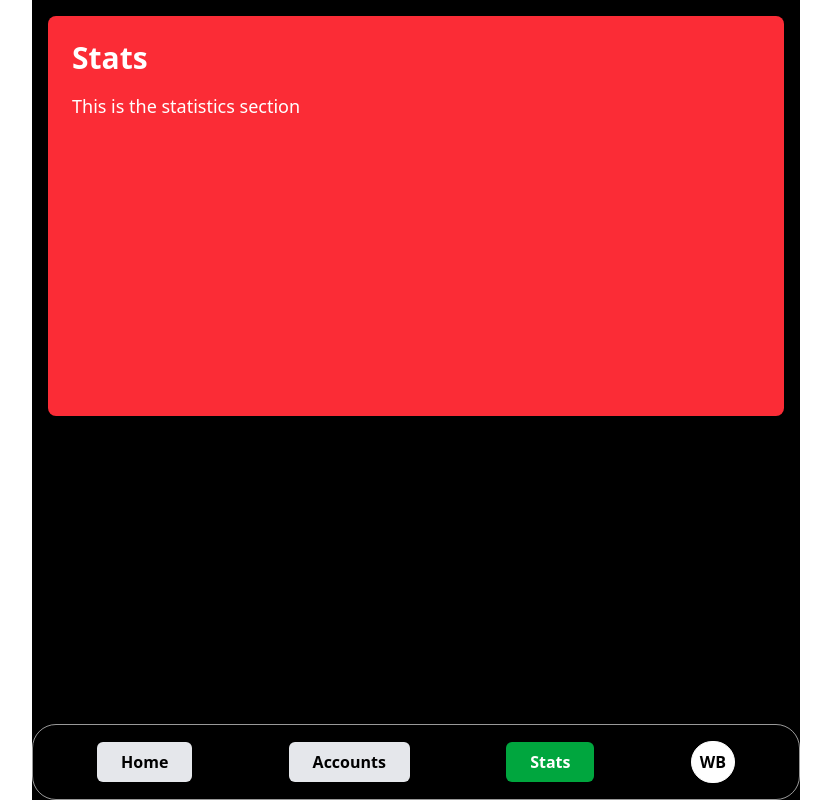
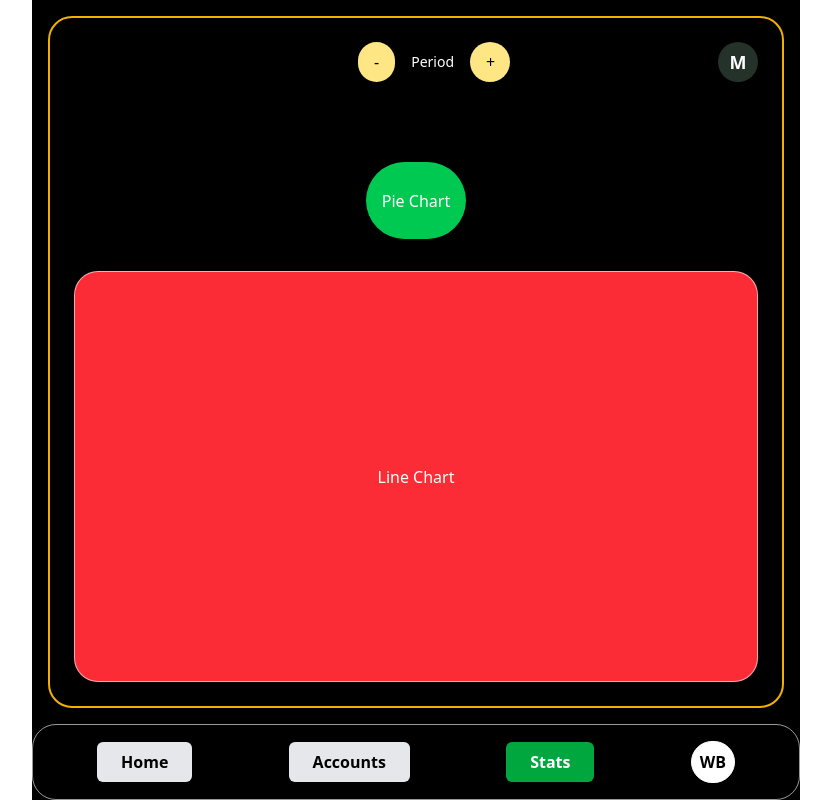
Before and after one commit to rodriguezosvaldo/Solvio, a React (Vite) app: page / in a window 1280 px wide. Both pictures are taken after a click on the button "Stats". Shown: the whole page, without its empty margins (224-1055 px from the left). Built offline with nearby package versions, Linux system fonts and the light colour scheme; what @midudev/tailwind-animations would draw is missing.

Commit message:
Stats page layout complete. Styling and logic is still pending

```diff
--- a/src/components/home/PieChart.jsx
+++ b/src/components/home/PieChart.jsx
@@ -1,7 +1,7 @@
 import React from 'react'
 
 const PieChart = () => (
-    <div className='bg-green-500 flex flex-col gap-4 w-30 h-30 rounded-full justify-center items-center'>
+    <div className='bg-green-500 flex flex-col gap-4 w-[100px] h-[100px] rounded-full justify-center items-center'>
         <span>Pie Chart</span>
     </div>
 );
--- /dev/null
+++ b/src/components/stats/MonthYearSelector.jsx
@@ -0,0 +1,17 @@
+import React, { useState } from 'react'
+
+const MonthYearSelector = () => {
+
+    const [period, setPeriod] = useState('M');
+
+    return (
+        <button className='flex w-10 h-10 justify-center items-center bg-green-200/20 rounded-3xl p-2 hover:scale-110 transition-all duration-100'
+        onClick={() => {
+            setPeriod(period === 'M' ? 'Y' : 'M');
+        }}>
+            <span className='text-white text-lg font-bold'>{period}</span>
+        </button>
+    )
+};
+
+export default MonthYearSelector;
--- a/src/components/stats/Stats.jsx
+++ b/src/components/stats/Stats.jsx
@@ -1,10 +1,21 @@
 import React from 'react'
+import MonthYearSelector from './MonthYearSelector'
+import PeriodSelector from '../home/PeriodSelector'
+import PieChart from '../home/PieChart'
+import LineChart from '../home/LineChart'
+
 
 const Stats = () => {
     return (
-        <div className='bg-red-500 flex flex-col gap-4 text-white p-6 rounded-lg min-h-[400px]'>
-            <h1 className='text-3xl font-bold'>Stats</h1>
-            <p className='text-lg'>This is the statistics section</p>
+        <div className='flex flex-col gap-20 text-white p-6 w-full h-full border-2 border-yellow-500 rounded-3xl'>
+            <div className='flex w-full h-10 justify-end items-center space-x-60'>
+                <PeriodSelector />
+                <MonthYearSelector />
+            </div>
+            <div className='flex flex-col w-full h-full gap-8 justify-center items-center'>
+                <PieChart />
+                <LineChart />
+            </div>
         </div>
     )
 }
```
Also changed, not shown: 1 other file (tests, documents, lock files or other folders).
